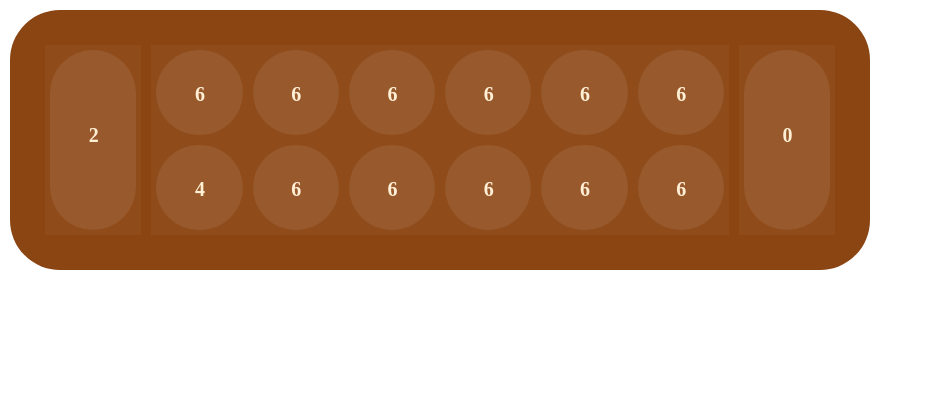
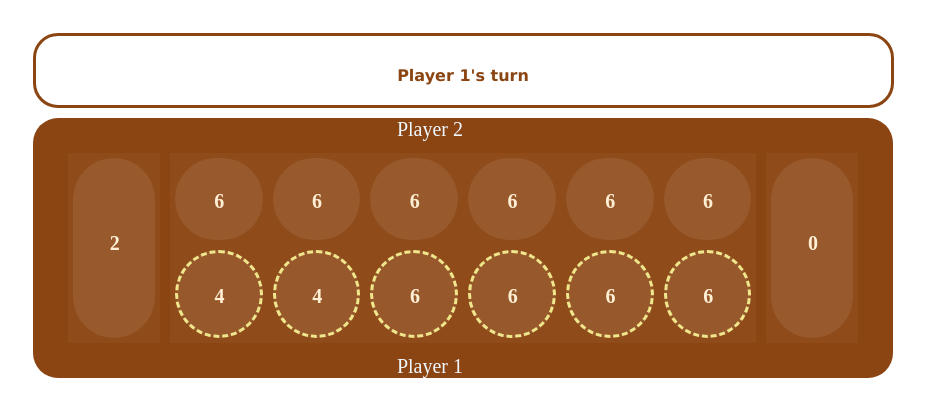
Before and after one commit to FFrancieli/mancala, a Vue app in the folder client/: page / in a window 1280 px wide. Shown: the top 416 px of the page, without its empty margins (0-947 px from the left). Built offline with nearby package versions, Linux system fonts and the light colour scheme.

Commit message:
splits board into multiple components and improve design

```diff
--- a/client/src/App.vue
+++ b/client/src/App.vue
@@ -1,18 +1,18 @@
 <template>
-  <Board/>
+  <GamePage/>
 </template>
 
 <script>
-import Board from './components/Board.vue'
+import GamePage from "@/components/GamePage";
 
 export default {
   name: 'App',
   components: {
-    Board
+    GamePage
   }
 }
 </script>
 
 <style>
-  @import './assets/style.css';
+@import './assets/style.css';
 </style>
--- a/client/src/assets/style.css
+++ b/client/src/assets/style.css
@@ -3,11 +3,12 @@ html, body {
 }
 
 .board {
+    position: relative;
     display: flex;
     background-color: SaddleBrown;
     height: 200px;
     width: 800px;
-    border-radius: 50px;
+    border-radius: 25px;
     padding: 30px;
 }
 
@@ -40,13 +41,6 @@ html, body {
     border-radius: 50px;
 }
 
-.bead {
-    position: absolute;
-    border-radius: 50%;
-    width: 25px;
-    height: 25px;
-}
-
 .pit-seeds {
     position: absolute;
     top: 15%;
@@ -64,3 +58,46 @@ html, body {
     top: 30%;
     left: 45%;
 }
+
+.clicable-row {
+    border-color: khaki;
+    border-style: dashed;
+}
+
+.current-player {
+    height: 9px;
+    width: 795px;
+    border-radius: 25px;
+    padding: 30px;
+    margin-bottom: 10px;
+    color: rgba(255, 255, 255, 0.08);
+    border-style: solid;
+    text-align: center;
+    font-family: Geneva;
+    color: SaddleBrown;
+    font-weight: bold;
+}
+
+.container {
+    padding: 18px;
+    margin: 10px;
+    justify-items: center;
+    height: 350px;
+    width: 850px;
+}
+
+.player-bottom {
+    bottom: 0;
+    right: 50%;
+}
+
+.player-top {
+    top: 0;
+    right: 50%;
+}
+
+.player-name {
+    position: absolute;
+    color: aliceblue;
+    font-size: 20px;
+}
--- a/client/src/components/Board.vue
+++ b/client/src/components/Board.vue
@@ -1,115 +1,46 @@
 <template>
-  <div class="board">
-    <div class="section endsection">
-      <div class="pit" id="north-side-kalah">
-        <p class="pit-font kalah-seeds"> {{ northOrientationKalah.amountOfSeeds }}</p>
+  <div class="board" id="kalah-board">
+    <Kalah :amount-of-seeds="northOrientationKalah.amountOfSeeds"></Kalah>
+    <div class="section midsection">
+      <div class="player-top player-name">
+        {{ playerAssignedToNorthSideOfTheBoard.name }}
       </div>
+      <PitRow :pits="northSideOrientationPits"
+              :assigned-to-player="playerAssignedToNorthSideOfTheBoard"
+              :current-player="currentPlayer"/>
+
+      <PitRow :pits="southSideOrientationPits"
+              :assigned-to-player="playerAssignedToSouthSideOfTheBoard"
+              :current-player="currentPlayer"/>
     </div>
-    <div class="section midsection">
-      <div class="midrow topmid">
-        <div class="pit" v-for="pit in northSideOrientationPits" :key="pit.index">
-          <p class="pit-seeds pit-font">{{ pit.amountOfSeeds }}</p>
-        </div>
-      </div>
-      <div class="midrow botmid">
-        <div class="pit" v-for="pit in southSideOrientationPits" :key="pit.index">
-          <p class="pit-seeds pit-font">{{ pit.amountOfSeeds }}</p>
-        </div>
-      </div>
-    </div>
-    <div class="section endsection">
-      <div class="pit" id="mt">
-        <p class="pit-font kalah-seeds"> {{ southOrientationKalah.amountOfSeeds }}</p>
-      </div>
+    <Kalah :amount-of-seeds="southOrientationKalah.amountOfSeeds"></Kalah>
+    <div class="player-bottom player-name">
+      {{ playerAssignedToSouthSideOfTheBoard.name }}
     </div>
   </div>
 </template>
 
 <script>
+import PitRow from "@/components/PitRow";
+import Kalah from "@/components/Kalah";
+
 export default {
   name: 'Board',
-  data() {
-    return {
-      "pits": [
-        {
-          "pitType": "REGULAR",
-          "index": 0,
-          "amountOfSeeds": 4
-        },
-        {
-          "pitType": "REGULAR",
-          "index": 1,
-          "amountOfSeeds": 6
-        },
-        {
-          "pitType": "REGULAR",
-          "index": 2,
-          "amountOfSeeds": 6
-        },
-        {
-          "pitType": "REGULAR",
-          "index": 3,
-          "amountOfSeeds": 6
-        },
-        {
-          "pitType": "REGULAR",
-          "index": 4,
-          "amountOfSeeds": 6
-        },
-        {
-          "pitType": "REGULAR",
-          "index": 5,
-          "amountOfSeeds": 6
-        },
-        {
-          "pitType": "KALAH",
-          "index": 6,
-          "amountOfSeeds": 0
-        },
-        {
-          "pitType": "REGULAR",
-          "index": 7,
-          "amountOfSeeds": 6
-        },
-        {
-          "pitType": "REGULAR",
-          "index": 8,
-          "amountOfSeeds": 6
-        },
-        {
-          "pitType": "REGULAR",
-          "index": 9,
-          "amountOfSeeds": 6
-        },
-        {
-          "pitType": "REGULAR",
-          "index": 10,
-          "amountOfSeeds": 6
-        },
-        {
-          "pitType": "REGULAR",
-          "index": 11,
-          "amountOfSeeds": 6
-        },
-        {
-          "pitType": "REGULAR",
-          "index": 12,
-          "amountOfSeeds": 6
-        },
-        {
-          "pitType": "KALAH",
-          "index": 13,
-          "amountOfSeeds": 2
-        }
-      ]
+  props: {
+    currentPlayer: String,
+    players: {
+      type: Array,
+      required: true
+    },
+    pits: {
+      type: Array,
+      required: true
     }
   },
+  components: {Kalah, PitRow},
   computed: {
     northSideOrientationPits() {
-      return this.pits.filter(pit => pit.index > 6 && pit.index !== 13)
-          .sort(function (a, b) {
-            return a.index - b.index
-          });
+      return this.pits.filter(pit => pit.index > 6 && pit.index !== 13);
     },
 
     northOrientationKalah() {
@@ -119,11 +50,16 @@ export default {
     southOrientationKalah() {
       return this.pits.filter(pit => pit.index === 6)[0];
     },
+
     southSideOrientationPits() {
-      return this.pits.filter(pit => pit.index <= 5)
-          .sort(function (a, b) {
-            return a.index - b.index
-          });
+      return this.pits.filter(pit => pit.index <= 5);
+    },
+
+    playerAssignedToNorthSideOfTheBoard() {
+      return this.players.filter(player => player.orientation === "NORTH")[0];
+    },
+    playerAssignedToSouthSideOfTheBoard() {
+      return this.players.filter(player => player.orientation === "SOUTH")[0];
     }
   }
 }
--- /dev/null
+++ b/client/src/components/GamePage.vue
@@ -0,0 +1,101 @@
+<template>
+  <div class="container">
+    <div class="current-player">
+      {{ currentPlayer }}'s turn
+    </div>
+
+    <Board :pits="sortPitsByIndex()"
+           :current-player="currentPlayer"
+           :players="players"/>
+
+  </div>
+</template>
+
+<script>
+import Board from "@/components/Board";
+
+export default {
+  name: "GamePage",
+  components: {Board},
+  methods: {
+    sortPitsByIndex() {
+      return this.pits.sort(function (a, b) {
+        return a.index - b.index
+      });
+    }
+  },
+  data() {
+    return {
+      "currentPlayer": "Player 1",
+      "players": [
+        {
+          "name": "Player 1",
+          "orientation": "SOUTH"
+        },
+        {
+          "name": "Player 2",
+          "orientation": "NORTH"
+        }
+      ],
+      "pits": [
+        {
+          "index": 0,
+          "amountOfSeeds": 4
+        },
+        {
+          "index": 1,
+          "amountOfSeeds": 4
+        },
+        {
+          "index": 2,
+          "amountOfSeeds": 6
+        },
+        {
+          "index": 3,
+          "amountOfSeeds": 6
+        },
+        {
+          "index": 4,
+          "amountOfSeeds": 6
+        },
+        {
+          "index": 5,
+          "amountOfSeeds": 6
+        },
+        {
+          "index": 6,
+          "amountOfSeeds": 0
+        },
+        {
+          "index": 7,
+          "amountOfSeeds": 6
+        },
+        {
+          "index": 8,
+          "amountOfSeeds": 6
+        },
+        {
+          "index": 9,
+          "amountOfSeeds": 6
+        },
+        {
+          "index": 10,
+          "amountOfSeeds": 6
+        },
+        {
+          "index": 11,
+          "amountOfSeeds": 6
+        },
+        {
+          "index": 12,
+          "amountOfSeeds": 6
+        },
+        {
+          "index": 13,
+          "amountOfSeeds": 2
+        }
+      ]
+    }
+  }
+}
+</script>
--- /dev/null
+++ b/client/src/components/Kalah.vue
@@ -0,0 +1,17 @@
+<template>
+  <div class="section endsection">
+    <div class="pit" id="north-side-kalah">
+      <p class="pit-font kalah-seeds"> {{ amountOfSeeds }}</p>
+    </div>
+  </div>
+
+</template>
+
+<script>
+export default {
+  name: "Kalah",
+  props: {
+    amountOfSeeds: Number
+  }
+}
+</script>
--- /dev/null
+++ b/client/src/components/PitRow.vue
@@ -0,0 +1,29 @@
+<template>
+  <div class="midrow">
+    <div class="pit" :class="isPlayerTurn ? 'clicable-row' : '' " v-for="pit in pits" :key="pit.index">
+      <p class="pit-seeds pit-font">{{ pit.amountOfSeeds }}</p>
+    </div>
+  </div>
+</template>
+
+<script>
+export default {
+  name: "PitRow",
+  props: {
+    currentPlayer: String,
+    assignedToPlayer: {
+      type: Object,
+      required: true
+    },
+    pits: {
+      type: Array,
+      required: true
+    }
+  },
+  computed: {
+    isPlayerTurn() {
+      return this.assignedToPlayer.name === this.currentPlayer;
+    }
+  }
+}
+</script>
```
